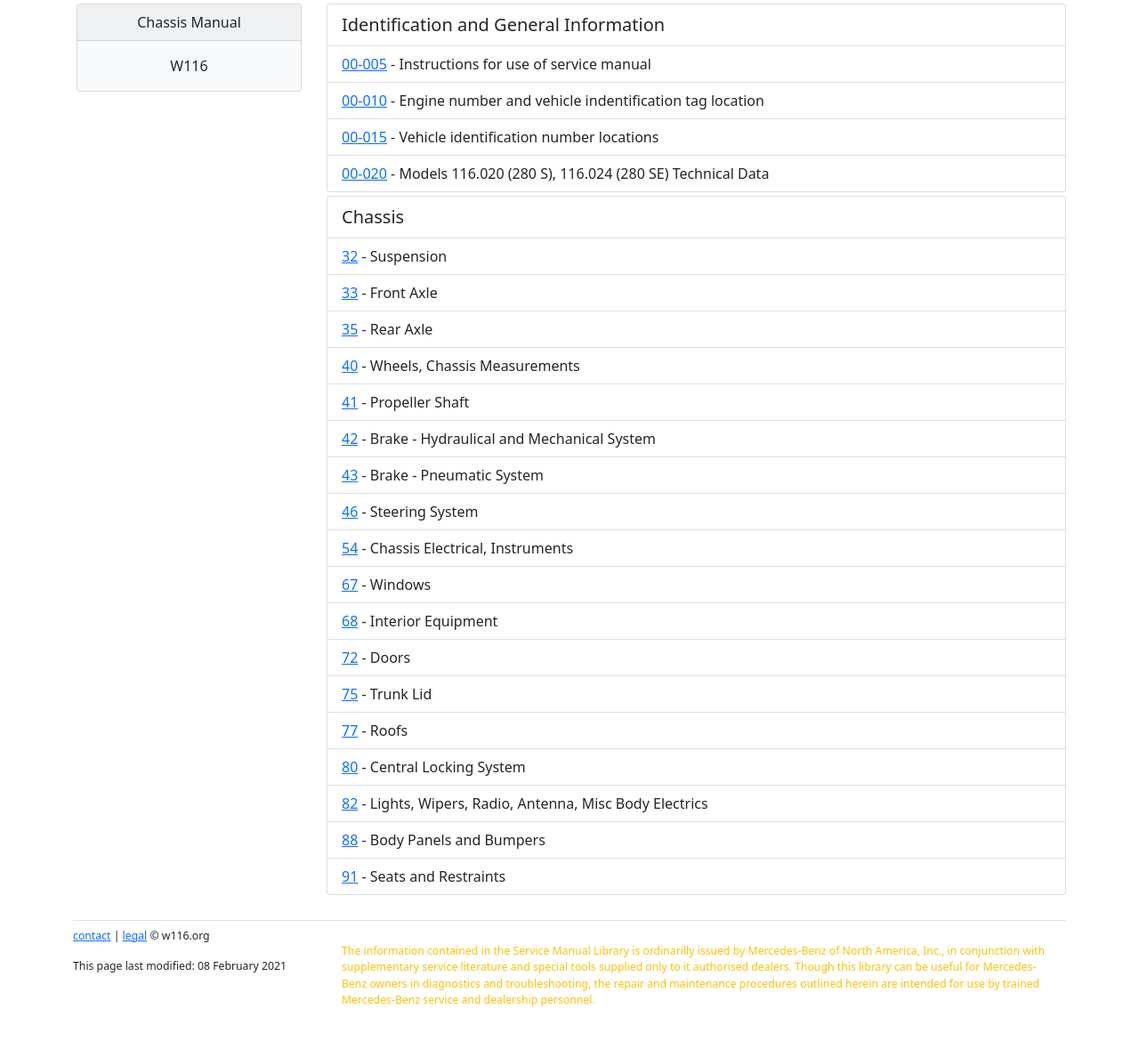
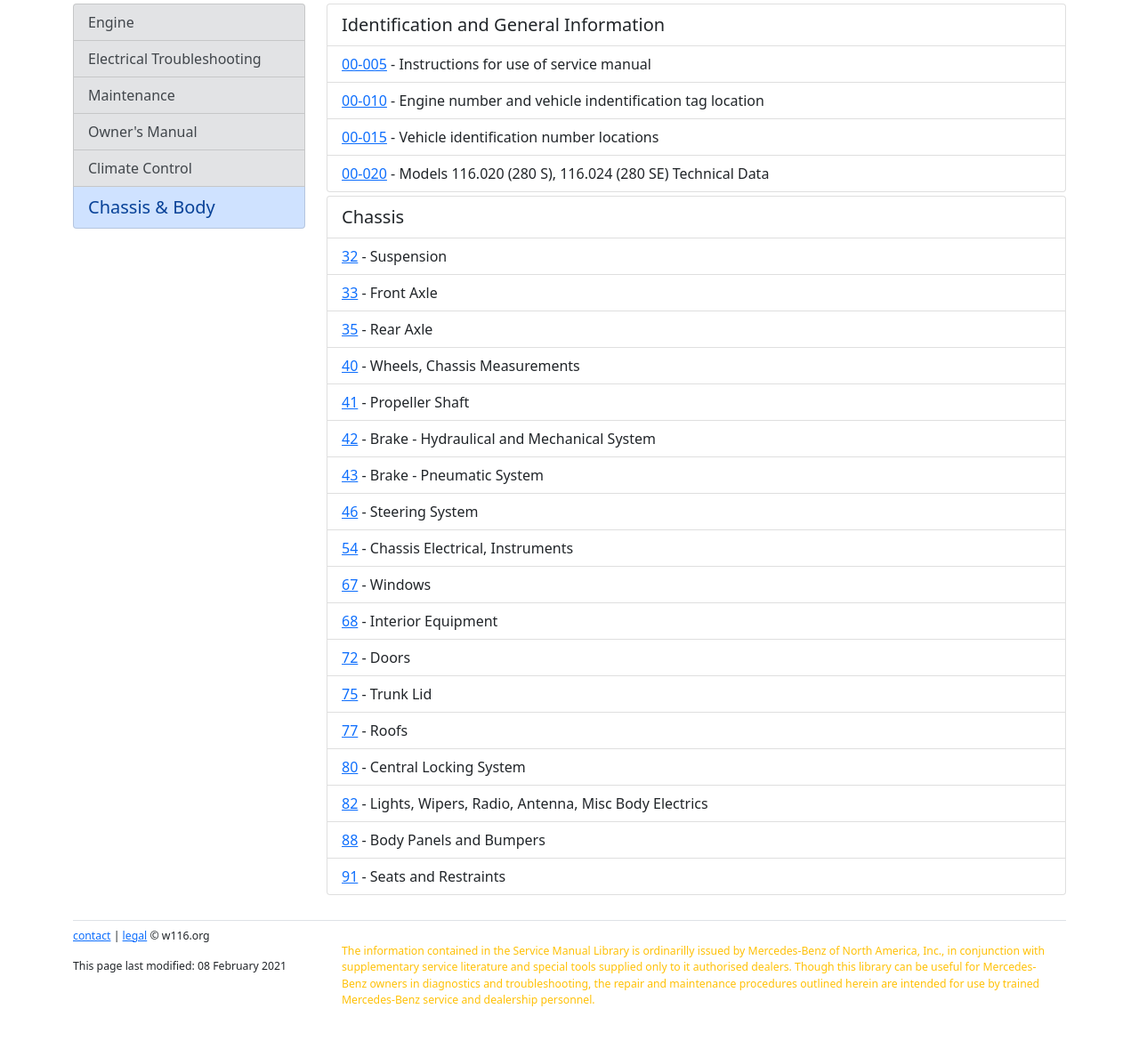
Before and after one commit to W116org/handbook, a Jekyll site: the page built from Chassis.html, in a window 1280 px wide, cut to the strip 220-1410 px from the top of the page. Shown: the top 1170 px of the strip at 89% size. Built offline with Jekyll 4.4.1, drawn with Linux system fonts in a browser that asks for light colours; comment, search, counter and statistics services are not loaded.

Commit message:
Update Chassis.html

```diff
--- a/Chassis.html
+++ b/Chassis.html
@@ -8,11 +8,13 @@
 
 <div class="row">
   <div class="col-xs-12 col-md-3">
-    <div class="card text-center text-dark bg-light mb-3 mx-1">
-      <div class="card-header">Chassis Manual</div>
-      <div class="card-body">
-        <p class="card-text">W116</p>
-      </div>
+    <div class="list-group">
+      <a href="/Engine/" class="list-group-item list-group-item-secondary list-group-item-action">Engine</a>
+      <a href="/ETM/" class="list-group-item list-group-item-secondary list-group-item-action">Electrical Troubleshooting</a>
+      <a href="/Maintenance/" class="list-group-item list-group-item-secondary list-group-item-action">Maintenance</a>
+      <a href="/OM/" class="list-group-item list-group-item-secondary list-group-item-action">Owner's Manual</a>
+      <a href="/Climate/" class="list-group-item list-group-item-secondary list-group-item-action">Climate Control</a>
+      <div class="list-group-item list-group-item-primary lead">Chassis &amp; Body</div>
     </div>
   </div>
   <div class="col-xs-12 col-md-9">
```
